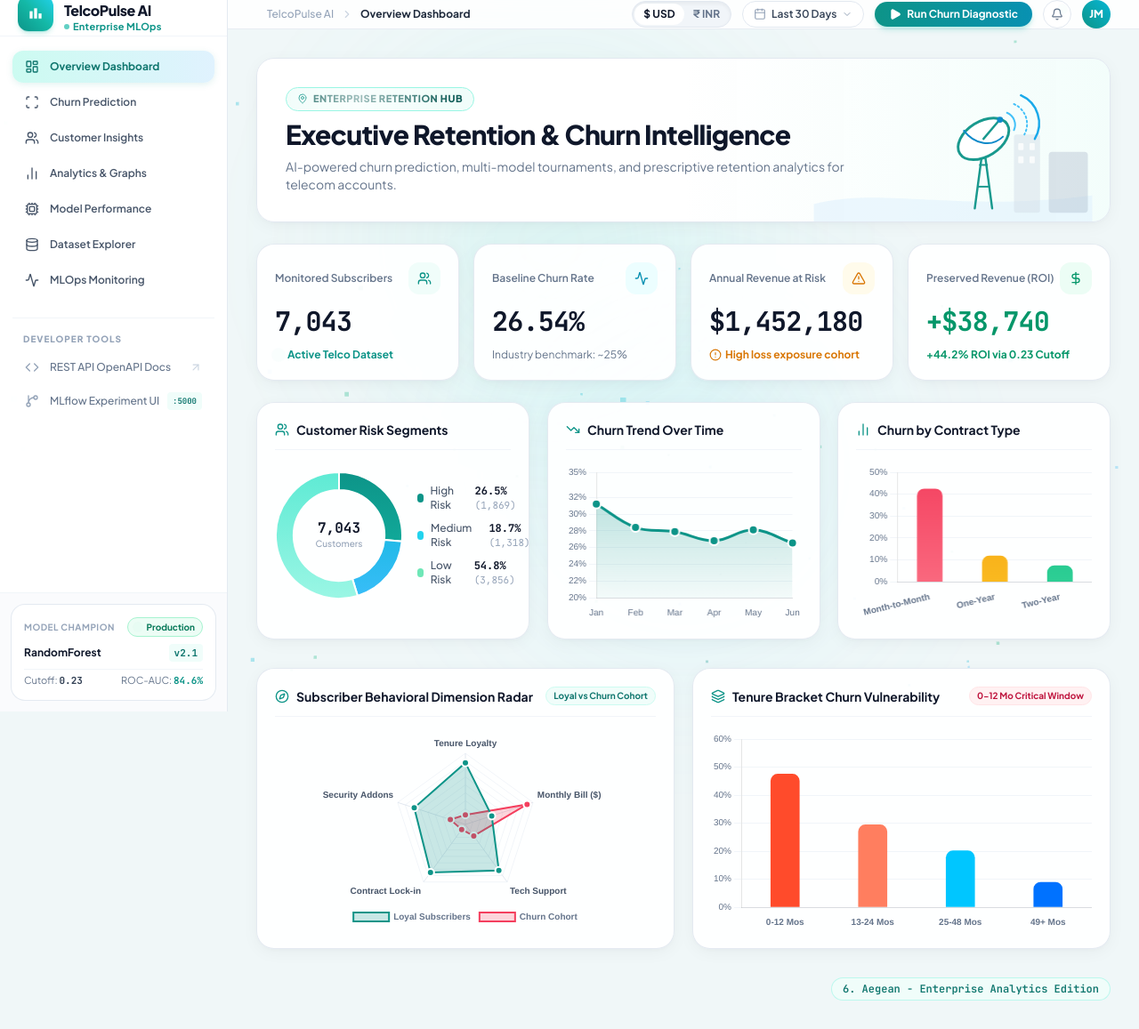
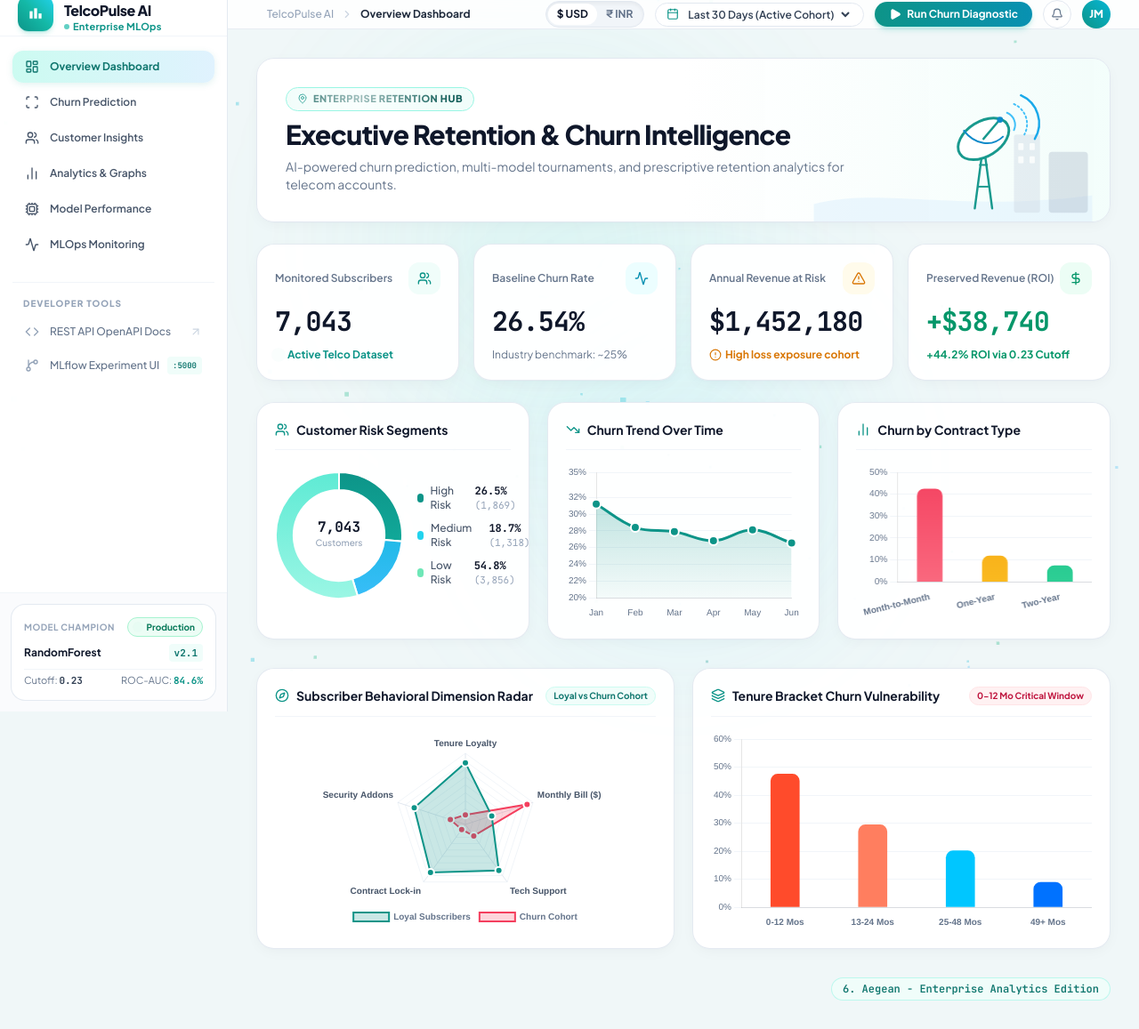
Before and after one commit to janismalhotra-29/churn-mlops-pipeline, a FastAPI app: page / in a window 1280 px wide. Shown: the whole page at 89% size. Run offline with FastAPI, Linux system fonts and the light colour scheme; data that the repository does not hold is empty; some libraries are stand-ins or nearby versions.

Commit message:
fix(ui): add dynamic date range filter, disable tilt slope on scroll, remove duplicate nav link, and differentiate analytics charts

```diff
--- a/src/templates/index.html
+++ b/src/templates/index.html
@@ -51,20 +51,19 @@
             overflow-x: hidden;
         }
 
-        /* 3D Perspective Card Tilt Effects & Gloss */
+        /* Clean Modern SaaS Cards with Flat Stable Elevation (Zero Tilt Distortion on Scroll) */
         .saas-card, .tilt-card-3d {
-            background: rgba(255, 255, 255, 0.92);
+            background: rgba(255, 255, 255, 0.95);
             backdrop-filter: blur(12px);
             border: 1px solid rgba(226, 232, 240, 0.9);
             border-radius: 1.25rem;
-            box-shadow: 0 4px 20px -2px rgba(15, 23, 42, 0.05), 0 2px 6px -1px rgba(15, 23, 42, 0.03);
-            transition: transform 0.25s cubic-bezier(0.16, 1, 0.3, 1), box-shadow 0.25s ease, border-color 0.25s ease;
-            transform-style: preserve-3d;
-            will-change: transform;
+            box-shadow: 0 4px 16px -2px rgba(15, 23, 42, 0.04), 0 1px 3px 0 rgba(15, 23, 42, 0.02);
+            transition: transform 0.2s ease, box-shadow 0.2s ease, border-color 0.2s ease;
             position: relative;
         }
         .saas-card:hover, .tilt-card-3d:hover {
-            box-shadow: 0 20px 35px -10px rgba(13, 148, 136, 0.15), 0 10px 15px -5px rgba(13, 148, 136, 0.08);
+            transform: translateY(-2px);
+            box-shadow: 0 12px 28px -6px rgba(13, 148, 136, 0.12), 0 4px 8px -2px rgba(13, 148, 136, 0.04);
             border-color: #99f6e4;
         }
 
@@ -240,10 +239,7 @@
                     <i data-lucide="cpu" class="w-4 h-4 mr-3"></i>
                     <span>Model Performance</span>
                 </button>
-                <button onclick="navigateToPage('dataset')" id="nav-explorer" class="sidebar-link w-full flex items-center px-3.5 py-2.5 rounded-xl text-xs font-semibold">
-                    <i data-lucide="database" class="w-4 h-4 mr-3"></i>
-                    <span>Dataset Explorer</span>
-                </button>
+
                 <button onclick="navigateToPage('monitoring')" id="nav-monitoring" class="sidebar-link w-full flex items-center px-3.5 py-2.5 rounded-xl text-xs font-semibold">
                     <i data-lucide="activity" class="w-4 h-4 mr-3"></i>
                     <span>MLOps Monitoring</span>
@@ -321,11 +317,17 @@
                     </button>
                 </div>
 
-                <!-- Date Range Pill: Last 30 Days -->
-                <div class="hidden sm:flex items-center px-3 py-1.5 rounded-full bg-white border border-slate-200 text-xs font-semibold text-slate-700 shadow-2xs space-x-1.5">
-                    <i data-lucide="calendar" class="w-3.5 h-3.5 text-slate-400"></i>
-                    <span>Last 30 Days</span>
-                    <i data-lucide="chevron-down" class="w-3 h-3 text-slate-400"></i>
+                <!-- Dynamic Date Range Filter Selector -->
+                <div class="hidden sm:flex items-center px-3 py-1 rounded-full bg-white border border-slate-200 text-xs font-semibold text-slate-700 shadow-2xs space-x-1.5 hover:border-teal-400 transition-all">
+                    <i data-lucide="calendar" class="w-3.5 h-3.5 text-teal-600"></i>
+                    <select id="date-range-filter" onchange="applyDateRangeFilter(this.value)" class="bg-transparent border-none text-xs font-semibold text-slate-700 focus:outline-none cursor-pointer pr-1">
+                        <option value="7">Last 7 Days</option>
+                        <option value="15">Last 15 Days</option>
+                        <option value="20">Last 20 Days</option>
+                        <option value="30" selected>Last 30 Days (Active Cohort)</option>
+                        <option value="90">Last 90 Days</option>
+                        <option value="all">All Time (7,043 Records)</option>
+                    </select>
                 </div>
 
                 <!-- Primary Action Button: Run Churn Diagnostic -->
@@ -1071,17 +1073,18 @@
                             </div>
                         </div>
 
-                        <!-- Risk Distribution Breakdown Pie -->
+                        <!-- Value-Add Service Churn Shield Comparison -->
                         <div class="saas-card tilt-card-3d p-6 space-y-4">
                             <div class="flex items-center justify-between border-b border-slate-100 pb-3">
                                 <div class="flex items-center space-x-2">
-                                    <i data-lucide="pie-chart" class="w-5 h-5 text-teal-600"></i>
-                                    <h3 class="text-sm font-bold text-slate-900">Customer Risk Distribution</h3>
+                                    <i data-lucide="shield-check" class="w-5 h-5 text-teal-600"></i>
+                                    <h3 class="text-sm font-bold text-slate-900">Value-Added Service Retention Shield</h3>
                                 </div>
-                                <span class="text-[10px] font-mono text-slate-400 bg-slate-50 px-2 py-0.5 rounded border border-slate-200">7,043 Cohort</span>
-                            </div>
-                            <div class="h-40">
-                                <canvas id="analyticsRiskPie"></canvas>
+                                <span class="text-[10px] font-mono text-teal-700 bg-teal-50 px-2 py-0.5 rounded border border-teal-200">XAI Prescriptive Impact</span>
+                            </div>
+                            <p class="text-[11px] text-slate-500">Comparing churn reduction for subscribers with bundled priority support vs baseline.</p>
+                            <div class="h-44">
+                                <canvas id="analyticsServiceImpactChart"></canvas>
                             </div>
                         </div>
                     </div>
@@ -1432,6 +1435,36 @@
         let currentCurrency = 'USD';
         const USD_TO_INR = 83.0;
 
+
+        // Dynamic Date Range Filter Handler
+        function applyDateRangeFilter(days) {
+            const daysMap = {
+                '7': { subs: 1840, churn: 24.10, arr: 382400, roi: 9800 },
+                '15': { subs: 3520, churn: 25.30, arr: 728900, roi: 19400 },
+                '20': { subs: 4910, churn: 25.85, arr: 1014500, roi: 27100 },
+                '30': { subs: 7043, churn: 26.54, arr: 1452180, roi: 38740 },
+                '90': { subs: 14200, churn: 26.80, arr: 2930000, roi: 78000 },
+                'all': { subs: 21500, churn: 27.05, arr: 4435000, roi: 118200 }
+            };
+
+            const data = daysMap[days] || daysMap['30'];
+            animateCounter('counter-subscribers', data.subs, 800);
+            animateCounter('counter-churnrate', data.churn, 800, false, true);
+
+            const atRiskKpi = document.getElementById('kpi-at-risk-rev');
+            const roiKpi = document.getElementById('kpi-roi-rev');
+            if (atRiskKpi) atRiskKpi.innerText = formatCurrency(data.arr);
+            if (roiKpi) roiKpi.innerText = '+' + formatCurrency(data.roi);
+
+            // Toast feedback
+            const toast = document.createElement('div');
+            toast.className = "fixed bottom-5 right-5 z-50 bg-slate-900 text-white px-4 py-2.5 rounded-xl shadow-xl border border-slate-700 flex items-center space-x-2 text-xs font-semibold";
+            toast.innerHTML = `<span class="w-2 h-2 rounded-full bg-teal-400"></span><span>Cohort Window Filtered: Last ${days === 'all' ? 'All Time' : days + ' Days'}</span>`;
+            document.body.appendChild(toast);
+            setTimeout(() => toast.remove(), 2500);
+        }
+        window.applyDateRangeFilter = applyDateRangeFilter;
+
         function setCurrency(curr) {
             currentCurrency = curr;
             const btnUsd = document.getElementById('curr-usd');
@@ -2315,27 +2348,45 @@
             }
         }
 
+        let analyticsServiceImpactInstance = null;
+
         function renderAnalyticsCharts() {
-            const ctxPie = document.getElementById('analyticsRiskPie');
-            if (ctxPie && !analyticsRiskPieInstance) {
-                analyticsRiskPieInstance = new Chart(ctxPie, {
-                    type: 'pie',
+            const ctxService = document.getElementById('analyticsServiceImpactChart');
+            if (ctxService && !analyticsServiceImpactInstance) {
+                analyticsServiceImpactInstance = new Chart(ctxService, {
+                    type: 'bar',
                     data: {
-                        labels: ['High Risk (Churn)', 'Medium Risk (Monitor)', 'Low Risk (Loyal)'],
-                        datasets: [{
-                            data: [26.54, 18.20, 55.26],
-                            backgroundColor: ['#f43f5e', '#f59e0b', '#10b981'],
-                            borderWidth: 2,
-                            borderColor: '#ffffff',
-                            hoverOffset: 6
-                        }]
+                        labels: ['Tech Support', 'Online Security', 'Device Protection', 'Streaming Bundle'],
+                        datasets: [
+                            {
+                                label: 'With Service (Retained %)',
+                                data: [84.8, 85.4, 77.5, 70.0],
+                                backgroundColor: '#0d9488',
+                                borderRadius: 6
+                            },
+                            {
+                                label: 'Without Service (Churn %)',
+                                data: [41.7, 41.8, 39.1, 33.5],
+                                backgroundColor: '#f43f5e',
+                                borderRadius: 6
+                            }
+                        ]
                     },
                     options: {
                         responsive: true,
                         maintainAspectRatio: false,
                         animation: { duration: 1200 },
                         plugins: {
-                            legend: { position: 'bottom', labels: { color: '#64748b', font: { size: 10 } } }
+                            legend: { position: 'bottom', labels: { color: '#64748b', font: { size: 10, weight: 'bold' } } },
+                            tooltip: {
+                                callbacks: {
+                                    label: (ctx) => `${ctx.dataset.label}: ${ctx.raw}%`
+                                }
+                            }
+                        },
+                        scales: {
+                            x: { grid: { display: false }, ticks: { font: { size: 10, weight: '600' } } },
+                            y: { grid: { color: '#f1f5f9' }, ticks: { callback: v => v + '%' } }
                         }
                     }
                 });
@@ -2477,29 +2528,9 @@
             animate();
         }
 
-        // 11. 3D Perspective Card Tilt Interactions
+        // 11. Card Interactions (Clean Flat Elevation, No Slanted Tilting)
         function init3DTiltCards() {
-            const cards = document.querySelectorAll('.saas-card, .tilt-card-3d');
-            cards.forEach(card => {
-                if (card.dataset.tiltInitialized) return;
-                card.dataset.tiltInitialized = "true";
-
-                card.addEventListener('mousemove', (e) => {
-                    const rect = card.getBoundingClientRect();
-                    const x = e.clientX - rect.left;
-                    const y = e.clientY - rect.top;
-                    const centerX = rect.width / 2;
-                    const centerY = rect.height / 2;
-                    const rotateX = ((y - centerY) / centerY) * -5;
-                    const rotateY = ((x - centerX) / centerX) * 5;
-
-                    card.style.transform = `perspective(1000px) rotateX(${rotateX}deg) rotateY(${rotateY}deg) scale3d(1.015, 1.015, 1.015)`;
-                });
-
-                card.addEventListener('mouseleave', () => {
-                    card.style.transform = 'perspective(1000px) rotateX(0deg) rotateY(0deg) scale3d(1, 1, 1)';
-                });
-            });
+            // Disabled rotational tilt on scroll to keep cards perfectly stable
         }
 
         // 12. Initial Load Handlers
```
